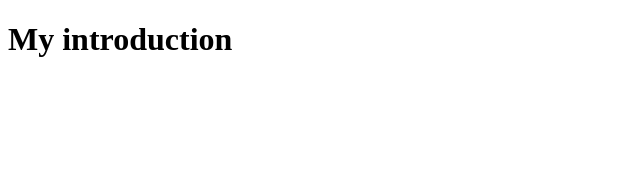
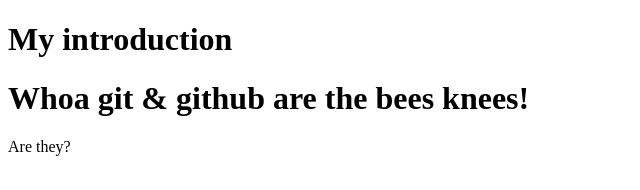
Before and after one commit to flevenson/firstRepository, a plain HTML site: page index.html in a window 1280 px wide. Shown: the whole page, without its empty margins (0-640 px from the left). Drawn offline with Linux system fonts and the light colour scheme.

Commit message:
Add content to body

```diff
--- a/index.html
+++ b/index.html
@@ -5,5 +5,7 @@
   </head>
   <body>
     <h1>My introduction</h1>
+    <h1>Whoa git & github are the bees knees!</h1>
+    <p>Are they?</p>
   </body>
 </html>
```
